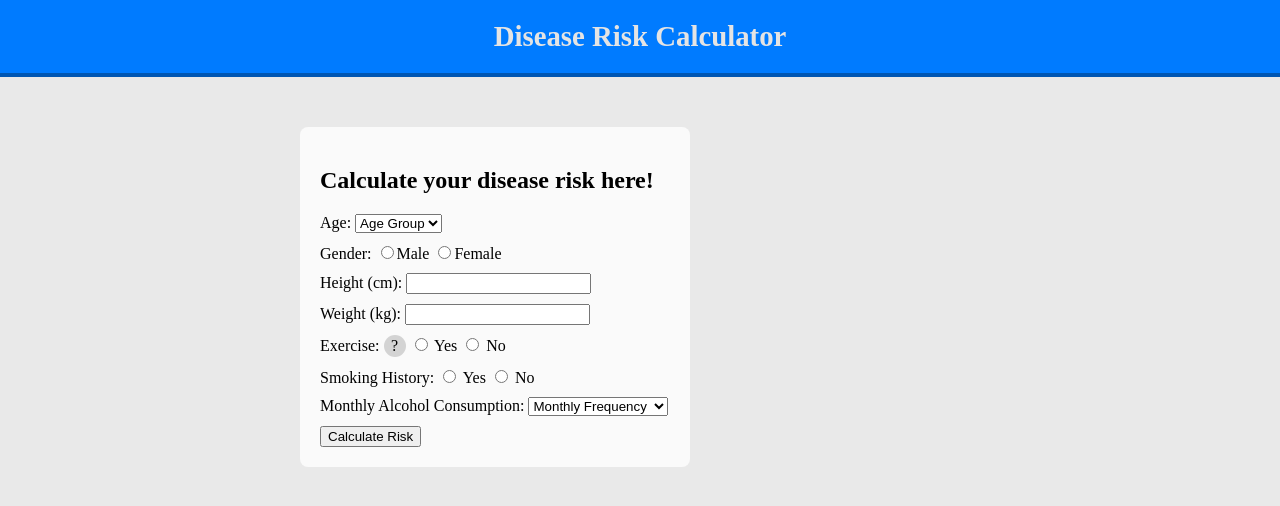
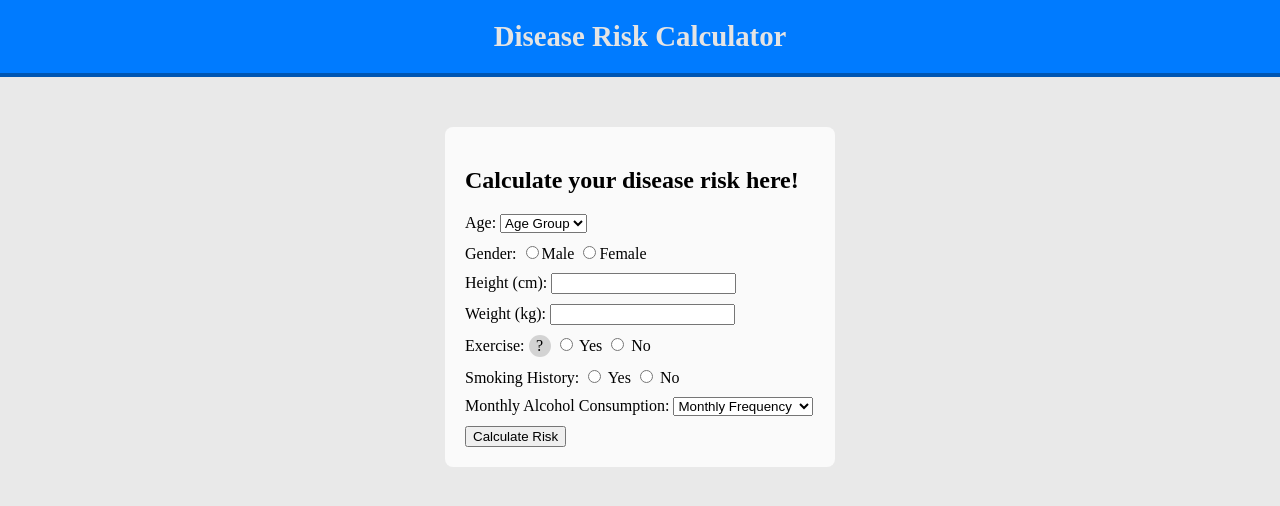
Before and after one commit to hemanthnukala02/CS50-Final-Project-Disease-Risk-Calculator, a Flask app: page / in a window 1280 px wide. Shown: the top 506 px of the page. Run offline with Flask 3, Linux system fonts and the light colour scheme; parts of the project's set-up code (start-up, migrations or seed data) failed here and were passed over; some web fonts are replaced.

Commit message:
Edited display: flex to center the container items better

```diff
--- a/app/static/style.css
+++ b/app/static/style.css
@@ -33,10 +33,10 @@ div {
 .container{
     max-width: 350px;
     margin: 50px auto;
-    margin-left: 300px;
     padding: 20px;
     background-color: rgb(250, 250, 250);
     border-radius: 8px;
+    width: 80%;
 }
 
 .site-header {
```
